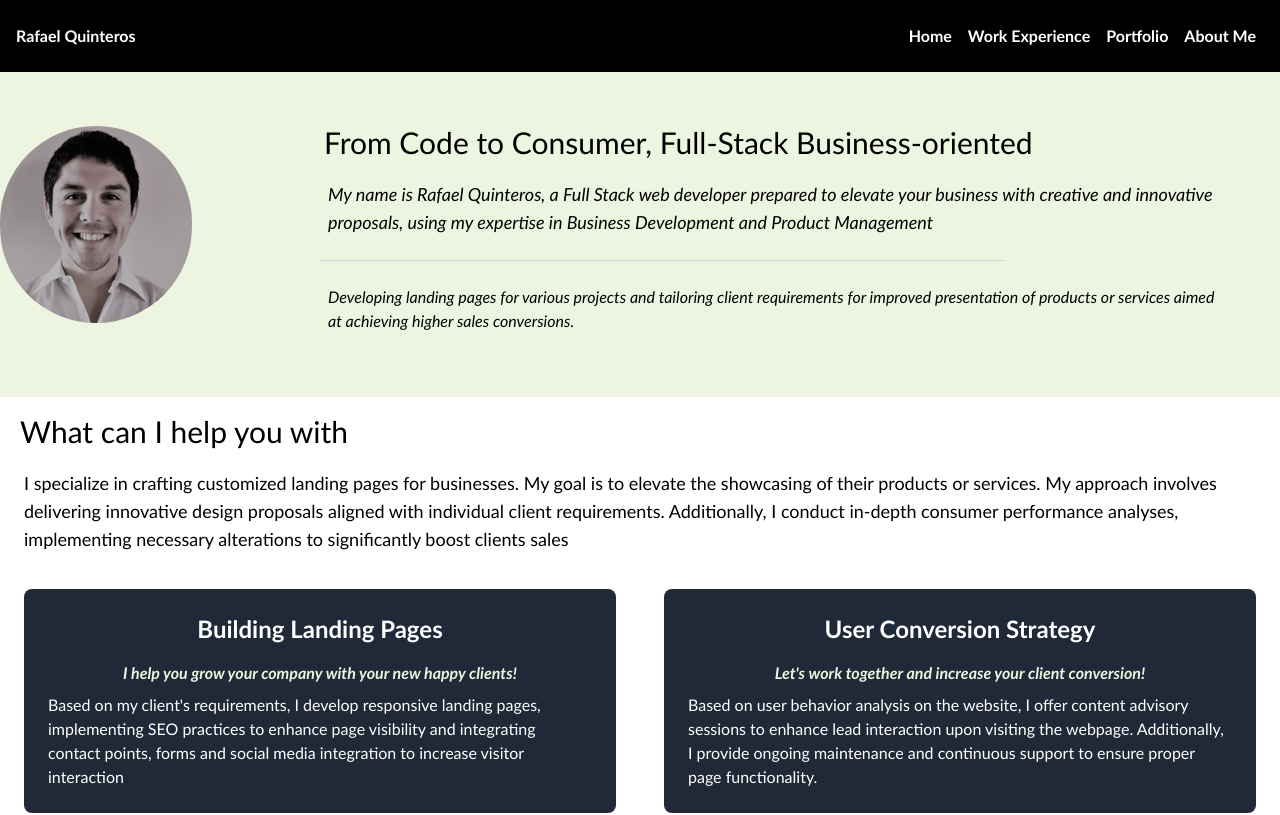
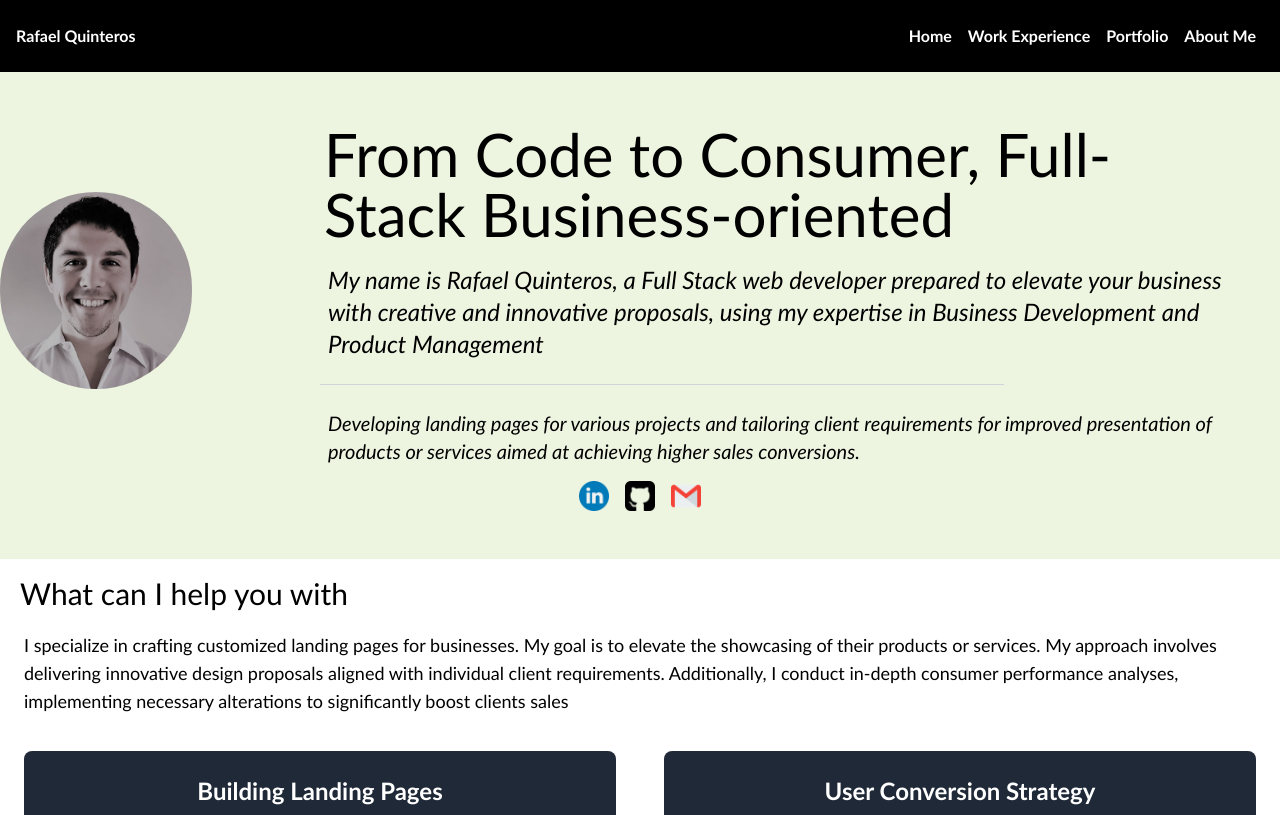
Before and after one commit to rquinterosv/portfolio_2023, a React (Create React App) app in the folder portfolio-react/: page / in a window 1280 px wide. Shown: the top 815 px of the page. Built offline with nearby package versions, Linux system fonts and the light colour scheme; what @react-pdf/renderer would draw is missing.

Commit message:
ajustando about me, logos y letras

```diff
--- a/portfolio-react/src/App.css
+++ b/portfolio-react/src/App.css
@@ -9,34 +9,6 @@
   margin: 0;
   padding: 0;
   font-family: 'Calibri', 'sans-serif';
-}
-
-.bg-transparent {
-  background-color: transparent;
-}
-
-.bg-white {
-  background-color: #fff;
-}
-
-.shadow-lg {
-  box-shadow: 0 4px 6px -1px rgba(0, 0, 0, 0.1), 0 2px 4px -1px rgba(0, 0, 0, 0.06);
-}
-
-.p-4 {
-  padding: 1rem;
-}
-
-.hidden {
-  display: none;
-}
-
-.block {
-  display: block;
-}
-
-.inline-block {
-  display: inline-block;
 }
 
 .navbar {
--- a/portfolio-react/src/components/AboutMe.js
+++ b/portfolio-react/src/components/AboutMe.js
@@ -1,20 +1,26 @@
-import React from 'react';
+import React, { useState, useEffect } from 'react';
 import perfil from '../img/perfil.jpeg';
-import '../App.css';
+import emailLogo from '../img/gmail.png';
+import linkedinLogo from '../img/linkedin.png';
+import githubLogo from '../img/github.png';
+
+
 
 const AboutMe = () => {
+
+
   return (
     <section className="py-12" style={{ backgroundColor: '#EDF5E1' }}>
       <div className="container mx-auto flex flex-col md:flex-row items-center">
         {/* Texto */}
         <div className="md:w-3/4 md:pr-12 order-2">
-          <h2 className="text-3xl mb-2 p-1 text-center sm:text-left">From Code to Consumer, Full-Stack Business-oriented</h2>
-          <h3 className="text-lg mb-2 p-2 italic text-center sm:text-left">My name is Rafael Quinteros, a Full Stack web developer prepared to elevate your business with creative and innovative proposals, using my expertise in Business Development and Product Management</h3>
+          <h2 className="text-3xl mb-2 p-1 text-center sm:text-left md:text-4xl lg:text-6xl">From Code to Consumer, Full-Stack Business-oriented</h2>
+          <h3 className="text-lg mb-2 p-2 italic text-center sm:text-left lg:text-2xl">My name is Rafael Quinteros, a Full Stack web developer prepared to elevate your business with creative and innovative proposals, using my expertise in Business Development and Product Management</h3>
 
           {/* Separador */}
           <hr className="my-4 border-gray-300  w-3/4 mx-auto md:mx-0" />
 
-          <p className='mb-2 italic p-2 text-center sm:text-left'>Developing landing pages for various projects and tailoring client requirements for improved presentation of products or services aimed at achieving higher sales conversions.</p>
+          <p className='mb-2 italic p-2 text-center sm:text-left lg:text-xl'>Developing landing pages for various projects and tailoring client requirements for improved presentation of products or services aimed at achieving higher sales conversions.</p>
         </div>
         {/* Imagen */}
         <div className="md:w-1/4 order-1 mb-5">
@@ -25,6 +31,17 @@ const AboutMe = () => {
           />
         </div>
       </div>
+      <div className="container mx-auto flex justify-center space-x-4">
+        <a href="https://www.linkedin.com/in/rafael-quinteros/" className="social-icon">
+          <img src={linkedinLogo} alt="LinkedIn" style={{ width: '30px', height: '30px' }} />
+        </a>
+        <a href="https://github.com/rquinterosv" className="social-icon">
+          <img src={githubLogo} alt="GitHub" style={{ width: '30px', height: '30px' }} />
+        </a>
+        <a href="mailto:rafael.quinterosv@gmail.com" className="social-icon">
+          <img src={emailLogo} alt="Email" style={{ width: '30px', height: '30px' }} />
+        </a>
+      </div>
     </section>
   );
 };
```
Also changed, not shown: portfolio-react/src/index.js (+3 -6 lines).
